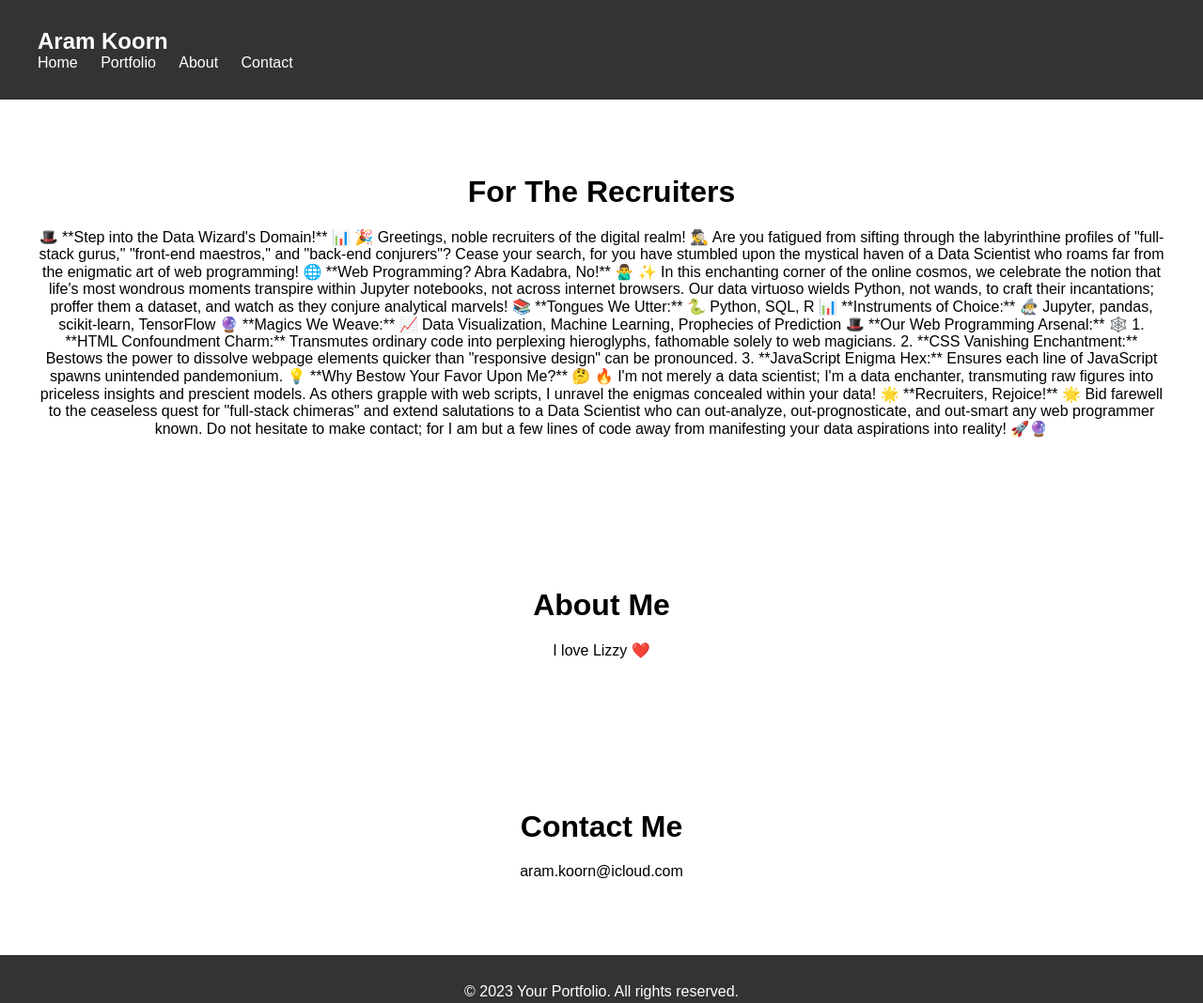
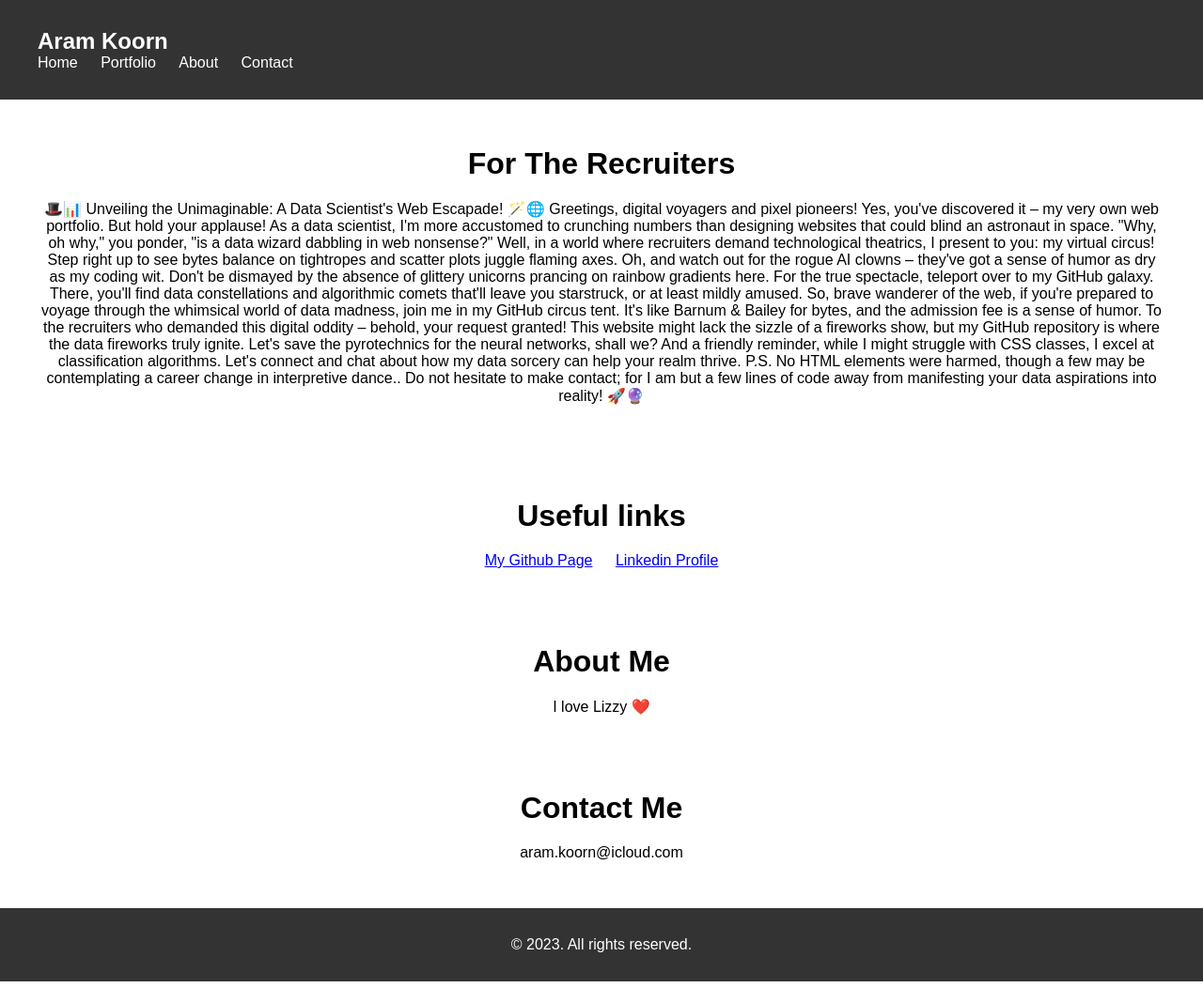
Before and after one commit to AramKoorn/web, a plain HTML site: page index.html in a window 1280 px wide. Shown: the whole page at 94% size. After the commit the page ends 1045 px from the top, so only its background shows below. Drawn offline with Linux system fonts and the light colour scheme.

Commit message:
finalize

```diff
--- a/index.html
+++ b/index.html
@@ -24,40 +24,38 @@
         <div class="container">
             <h2>For The Recruiters</h2>
             <!-- <p>I love lizzy <3</p> -->
-            🎩 **Step into the Data Wizard's Domain!** 📊
+            🎩📊 Unveiling the Unimaginable: A Data Scientist's Web Escapade! 🪄🌐
 
-🎉 Greetings, noble recruiters of the digital realm! 🕵️‍♂️ Are you fatigued from sifting through the labyrinthine profiles of "full-stack gurus," "front-end maestros," and "back-end conjurers"? Cease your search, for you have stumbled upon the mystical haven of a Data Scientist who roams far from the enigmatic art of web programming!
+            Greetings, digital voyagers and pixel pioneers! Yes, you've discovered it – my very own web portfolio. But hold your applause! As a data scientist, I'm more accustomed to crunching numbers than designing websites that could blind an astronaut in space.
 
-🌐 **Web Programming? Abra Kadabra, No!** 🙅‍♂️
+            "Why, oh why," you ponder, "is a data wizard dabbling in web nonsense?" Well, in a world where recruiters demand technological theatrics, I present to you: my virtual circus! Step right up to see bytes balance on tightropes and scatter plots juggle flaming axes. Oh, and watch out for the rogue AI clowns – they've got a sense of humor as dry as my coding wit.
 
-✨ In this enchanting corner of the online cosmos, we celebrate the notion that life's most wondrous moments transpire within Jupyter notebooks, not across internet browsers. Our data virtuoso wields Python, not wands, to craft their incantations; proffer them a dataset, and watch as they conjure analytical marvels!
+            Don't be dismayed by the absence of glittery unicorns prancing on rainbow gradients here. For the true spectacle, teleport over to my GitHub galaxy. There, you'll find data constellations and algorithmic comets that'll leave you starstruck, or at least mildly amused.
 
-📚 **Tongues We Utter:** 🐍 Python, SQL, R
-📊 **Instruments of Choice:** 🧙‍♂️ Jupyter, pandas, scikit-learn, TensorFlow
-🔮 **Magics We Weave:** 📈 Data Visualization, Machine Learning, Prophecies of Prediction
+            So, brave wanderer of the web, if you're prepared to voyage through the whimsical world of data madness, join me in my GitHub circus tent. It's like Barnum & Bailey for bytes, and the admission fee is a sense of humor.
 
-🎩 **Our Web Programming Arsenal:** 🕸️
+            To the recruiters who demanded this digital oddity – behold, your request granted! This website might lack the sizzle of a fireworks show, but my GitHub repository is where the data fireworks truly ignite. Let's save the pyrotechnics for the neural networks, shall we?
 
-1. **HTML Confoundment Charm:** Transmutes ordinary code into perplexing hieroglyphs, fathomable solely to web magicians.
-2. **CSS Vanishing Enchantment:** Bestows the power to dissolve webpage elements quicker than "responsive design" can be pronounced.
-3. **JavaScript Enigma Hex:** Ensures each line of JavaScript spawns unintended pandemonium.
+            And a friendly reminder, while I might struggle with CSS classes, I excel at classification algorithms. Let's connect and chat about how my data sorcery can help your realm thrive.
 
-💡 **Why Bestow Your Favor Upon Me?** 🤔
-
-🔥 I'm not merely a data scientist; I'm a data enchanter, transmuting raw figures into priceless insights and prescient models. As others grapple with web scripts, I unravel the enigmas concealed within your data!
-
-🌟 **Recruiters, Rejoice!** 🌟
-
-Bid farewell to the ceaseless quest for "full-stack chimeras" and extend salutations to a Data Scientist who can out-analyze, out-prognosticate, and out-smart any web programmer known. Do not hesitate to make contact; for I am but a few lines of code away from manifesting your data aspirations into reality! 🚀🔮
+            P.S. No HTML elements were harmed, though a few may be contemplating a career change in interpretive dance.. Do not hesitate to make contact; for I am but a few lines of code away from manifesting your data aspirations into reality! 🚀🔮
         </div>
     </section>
 
-
     <section id="about" class="section">
         <div class="container">
+            <h2>Useful links</h2>
+            <ul class="centered-list">
+                <li><a href="https://github.com/AramKoorn">My Github Page</a></li>
+                <li><a href="https://www.linkedin.com/in/aram-koorn-6023ba1b0">Linkedin Profile</a></li>
+            </ul>
+        </div>
+    </section>
+
+    <section>
+        <div id="id" class="section">
             <h2>About Me</h2>
             <p>I love Lizzy ❤️</p>
-        </div>
     </section>
 
     <section id="contact" class="section">
@@ -70,7 +68,7 @@ Bid farewell to the ceaseless quest for "full-stack chimeras" and extend salutat
 
     <footer>
         <div class="container">
-            <p>&copy; 2023 Your Portfolio. All rights reserved.</p>
+            <p>&copy; 2023. All rights reserved.</p>
         </div>
     </footer>
 </body>
--- a/styles.css
+++ b/styles.css
@@ -6,6 +6,10 @@ body, h1, h2, h3, p, ul, li {
 
 body {
     font-family: Arial, sans-serif;
+    margin: 0; /* Reset body margin */
+    display: flex;
+    flex-direction: column;
+    min-height: 100vh; /* Make sure the body takes at least the full viewport height */
 }
 
 .container {
@@ -35,7 +39,7 @@ nav ul li a {
 }
 
 .section {
-    padding: 60px 0;
+    padding: 30px 0;
     text-align: center;
 }
 
@@ -49,4 +53,19 @@ footer {
     color: #fff;
     text-align: center;
     padding: 10px 0;
+
+    /* Sticky footer properties */
+    margin-top: auto; /* Push the footer to the bottom of the container */
+    flex-shrink: 0; /* Prevent the footer from shrinking */
 }
+
+.centered-list {
+    text-align: center; /* Center-align the list items */
+    list-style-type: none; /* Remove default bullet points */
+    padding: 0; /* Remove default padding */
+}
+
+.centered-list li {
+    display: inline-block; /* Display list items in a row */
+    margin: 0 10px; /* Add some spacing between list items */
+}
```
